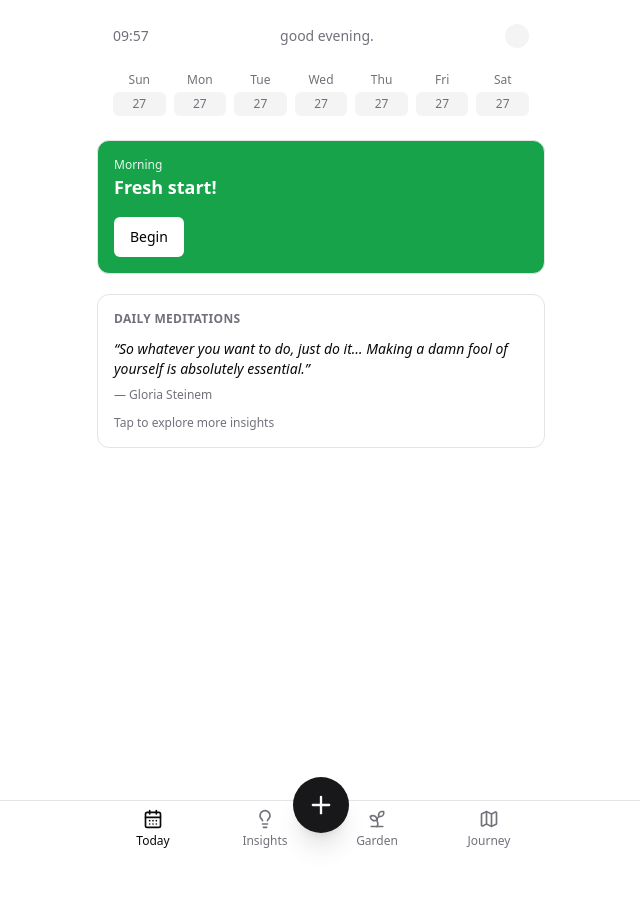
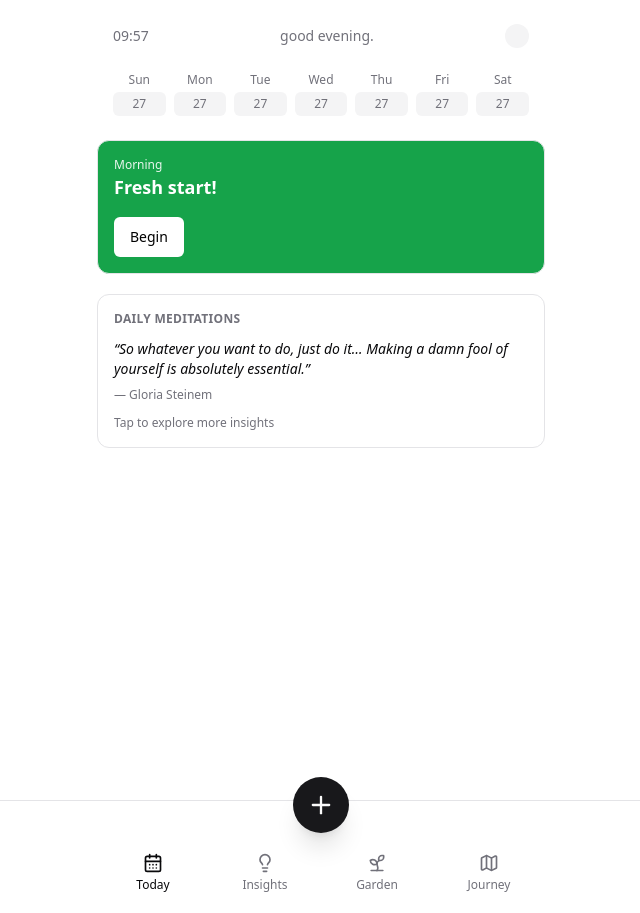
Before and after one commit to brandongalang/IFS-chat-app, a Next.js app: page / in a window 1280 px wide. Shown: the whole page, without its empty margins (319-959 px from the left). Before the commit the page ends 857 px from the top, so only its background shows below. Built offline with nearby package versions, Linux system fonts and the light colour scheme.

Commit message:
feat(tabs): expand upward click area and prevent FAB overlay from intercepting taps\n\n- Add pointer-events-none to FAB wrapper and pointer-events-auto on the FAB Link\n- Increase tab min height and vertical padding\n- Add top padding to nav to reduce overlay zone

```diff
--- a/components/nav/BottomTabs.tsx
+++ b/components/nav/BottomTabs.tsx
@@ -15,11 +15,11 @@ export function BottomTabs() {
   }
 
   const baseItem =
-    'block w-full h-full min-h-[44px] py-2 flex flex-col items-center justify-center gap-1 text-xs'
+    'block w-full h-full min-h-[56px] py-3 flex flex-col items-center justify-center gap-1 text-xs'
 
   return (
     <nav
-      className="relative border-t border-border bg-card/80 backdrop-blur supports-[backdrop-filter]:bg-card/60"
+      className="relative border-t border-border bg-card/80 backdrop-blur supports-[backdrop-filter]:bg-card/60 pt-8 md:pt-10 pb-2"
       role="navigation"
       aria-label="Primary tabs"
     >
@@ -84,8 +84,8 @@ export function BottomTabs() {
       </div>
 
       {/* Floating + button */}
-      <div className="absolute inset-x-0 -top-6 flex justify-center">
-        <Link href="/chat" aria-label="Start a new chat">
+      <div className="absolute inset-x-0 -top-6 flex justify-center pointer-events-none">
+        <Link href="/chat" aria-label="Start a new chat" className="pointer-events-auto">
           <div className="size-14 rounded-full bg-primary text-primary-foreground shadow-xl grid place-items-center">
             <Plus className="w-7 h-7" />
           </div>
```
